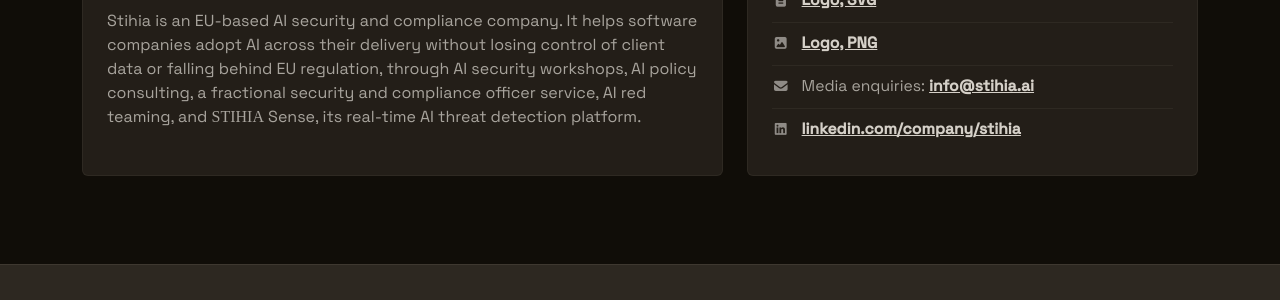
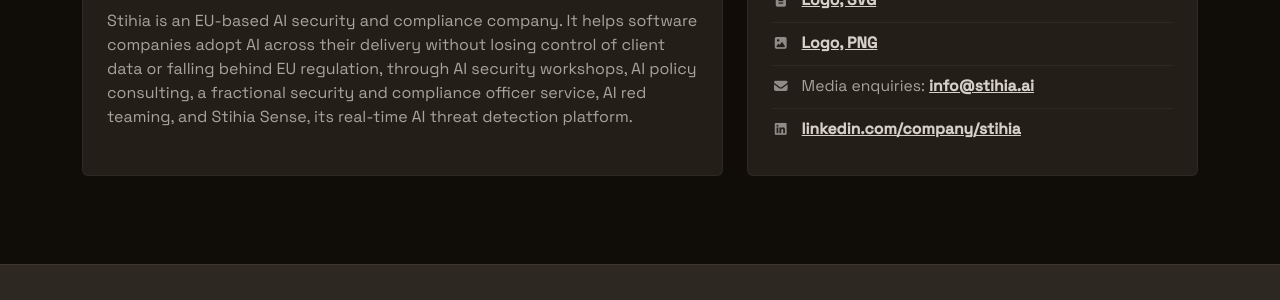
Before and after one commit to stihia-ai/stihia-ai.github.io, a Jekyll site: the page built from company/about.html, in a window 1280 px wide and 900 px high, scrolled down 2574 px. Shown: the part 250-550 px from the top of the window. Built offline with Jekyll 4.4.1, drawn with Linux system fonts in a browser that asks for light colours; nearby versions of some CDN libraries; some web fonts are replaced.

Commit message:
fix(about): update hero image class and adjust image dimensions

```diff
--- a/company/about.html
+++ b/company/about.html
@@ -38,9 +38,9 @@
       <div id="mission" class="fade-in section-divider">
         <div class="row gy-5 gx-lg-5 align-items-center">
           <div class="col-lg-5">
-            <div class="hero-image-frame">
+            <div class="hero-image-frame hero-image-frame--portrait">
               <img src="/assets/img/team/stihia-team-hemus-2026.webp" alt="Stihia team at Hemus 2026 conference"
-                class="img-fluid img-monochrome" width="800" height="1200" loading="lazy" />
+                class="img-fluid img-monochrome" width="1200" height="1600" loading="lazy" />
             </div>
           </div>
           <div class="col-lg-7">
@@ -269,7 +269,7 @@
               delivery without losing control of client data or falling behind
               EU regulation, through AI security workshops, AI policy consulting,
               a fractional security and compliance officer service, AI red teaming,
-              and <span class="brand-text">Stihia</span> Sense, its real-time AI
+              and Stihia Sense, its real-time AI
               threat detection platform.
             </p>
           </div>
```
